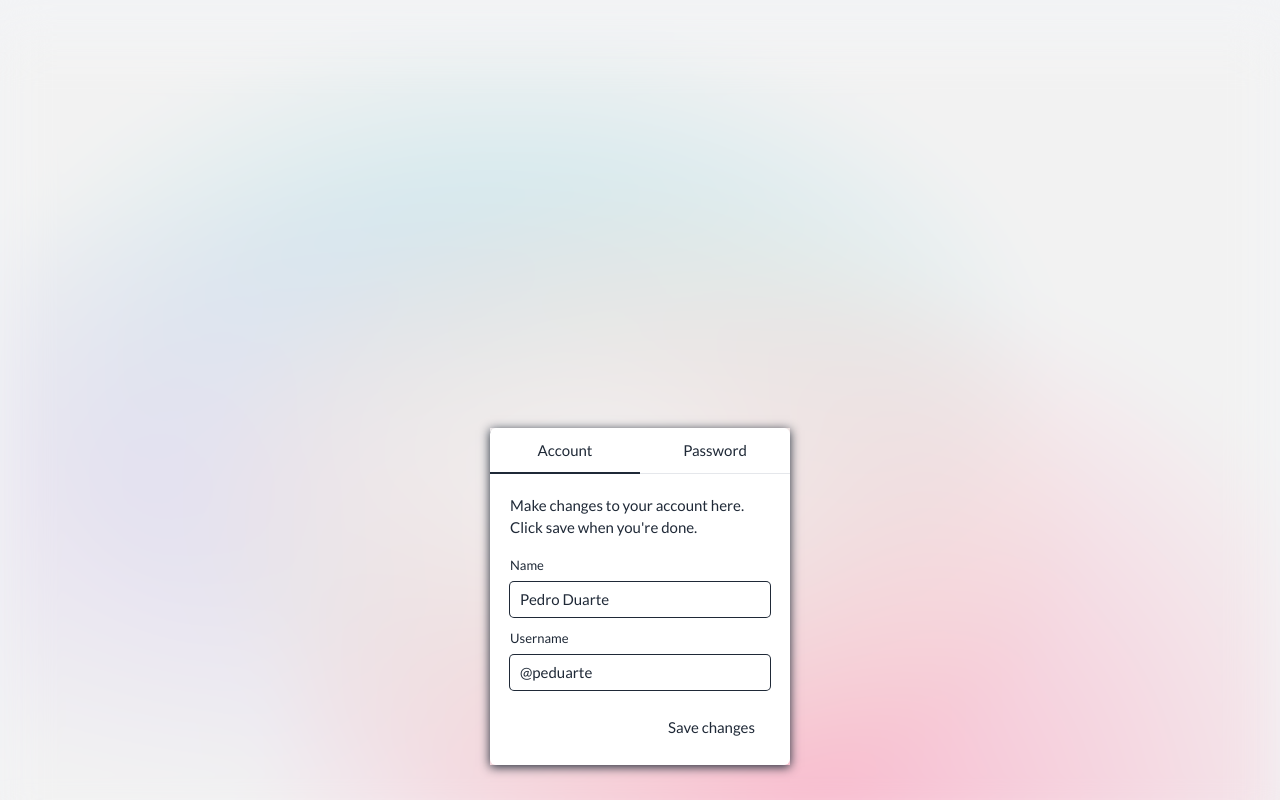
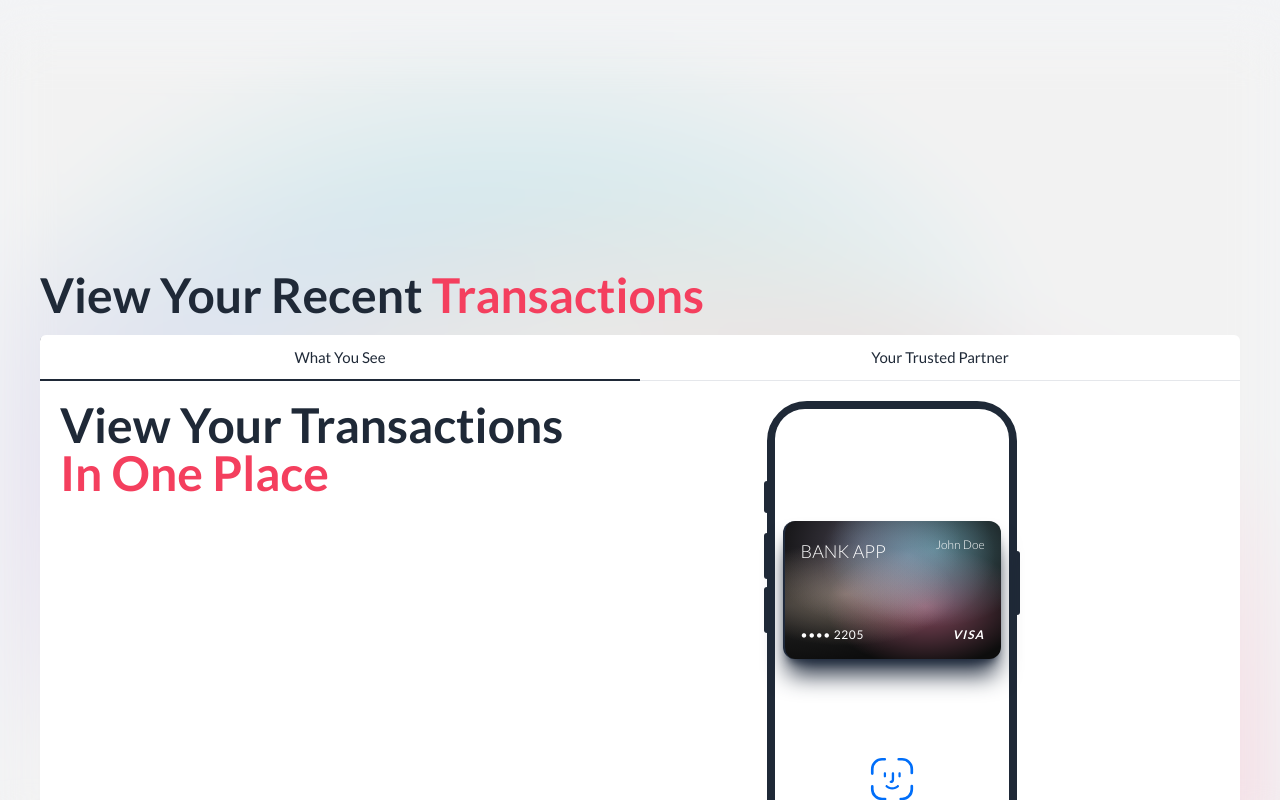
Before and after one commit to norvalbv/banking-app-website, a Next.js app: page / in a window 1280 px wide. Shown: the part 4604-5404 px from the top of the page. Built offline with nearby package versions, Linux system fonts and the light colour scheme.

Commit message:
Refactor TabComponent and update ViewTransactionsSection

```diff
--- a/app/(main)/AlertsSection/ChangingImages.tsx
+++ b/app/(main)/AlertsSection/ChangingImages.tsx
@@ -1,6 +1,6 @@
 import DeviceWithCardPayment from '@/components/ui/Device/DeviceWithCardPayment';
+import DeviceWithConfirmPayment from '@/components/ui/Device/DeviceWithConfirmPayment';
 import DeviceWithSetLimits from '@/components/ui/Device/DeviceWithSetLimits';
-import DeviceWithConfirmPayment from '@/components/ui/Device/DeviceWithConfirmPayment';
 import { AnimatePresence, motion } from 'framer-motion';
 import { ReactElement } from 'react';
 
--- a/app/(main)/AlertsSection/index.tsx
+++ b/app/(main)/AlertsSection/index.tsx
@@ -43,6 +43,7 @@ const AlertsSection = () => {
             title="Set Custom"
             highlightedText="Limits"
             description="Define spending limits with your trusted party to ensure your finances stay on track."
+            inline
           />
         </Section>
         <Section onInView={() => setActiveSection(1)}>
@@ -50,6 +51,7 @@ const AlertsSection = () => {
             title="Real-Time"
             highlightedText="Alerts"
             description="Get notified immediately when spending limits are exceeded. Your trusted party will be alerted to take action."
+            inline
           />
         </Section>
         <Section onInView={() => setActiveSection(2)}>
@@ -57,6 +59,7 @@ const AlertsSection = () => {
             title="Shared"
             highlightedText="Control"
             description="Your trusted party manages your finances, helping you stay within budget while you retain oversight."
+            inline
           />
         </Section>
       </div>
--- /dev/null
+++ b/app/(main)/ViewTransactionsSection/YouTab/index.tsx
@@ -0,0 +1,16 @@
+'use client';
+
+import DeviceWithCardPayment from '@/components/ui/Device/DeviceWithCardPayment';
+import Header from '@/components/ui/Header';
+import React from 'react';
+
+const You = () => {
+  return (
+    <div className="flex">
+      <Header title="View Your Transactions" highlightedText="In One Place" />
+      <DeviceWithCardPayment />
+    </div>
+  );
+};
+
+export default You;
--- a/app/(main)/ViewTransactionsSection/index.tsx
+++ b/app/(main)/ViewTransactionsSection/index.tsx
@@ -1,120 +1,36 @@
 import CardWrapper from '@/components/ui/CardWrapper';
-import React from 'react';
-import * as Tabs from '@radix-ui/react-tabs';
+import Header from '@/components/ui/Header';
+import TabComponent from '@/components/ui/TabComponent';
+import { TabContent, TabHeader } from '@/components/ui/TabComponent/types';
+import React, { useMemo } from 'react';
+import You from './YouTab';
 
 const ViewTransactionsSection = () => {
+  const tabHeaders: TabHeader[] = [
+    { value: 'You', label: 'What You See' },
+    { value: 'Partner', label: 'Your Trusted Partner' },
+  ];
+
+  const tabContents: TabContent[] = useMemo(
+    () => [
+      {
+        value: 'You',
+        component: <You />,
+      },
+      {
+        value: 'Partner',
+        component: <You />,
+      },
+    ],
+    []
+  );
+
   return (
-    <CardWrapper className='h-screen grid place-items-center'>
-      <Tabs.Root
-        className="shadow-blackA2 flex w-[300px] flex-col shadow-[0_2px_10px]"
-        defaultValue="tab1"
-      >
-        <Tabs.List
-          className="border-mauve6 flex shrink-0 border-b"
-          aria-label="Manage your account"
-        >
-          <Tabs.Trigger
-            className="text-mauve11 hover:text-violet11 data-[state=active]:text-violet11 flex h-[45px] flex-1 cursor-default select-none items-center justify-center bg-white px-5 text-[15px] leading-none outline-none first:rounded-tl-md last:rounded-tr-md data-[state=active]:shadow-[inset_0_-1px_0_0,0_1px_0_0] data-[state=active]:shadow-current data-[state=active]:focus:relative data-[state=active]:focus:shadow-[0_0_0_2px] data-[state=active]:focus:shadow-black"
-            value="tab1"
-          >
-            Account
-          </Tabs.Trigger>
-          <Tabs.Trigger
-            className="text-mauve11 hover:text-violet11 data-[state=active]:text-violet11 flex h-[45px] flex-1 cursor-default select-none items-center justify-center bg-white px-5 text-[15px] leading-none outline-none first:rounded-tl-md last:rounded-tr-md data-[state=active]:shadow-[inset_0_-1px_0_0,0_1px_0_0] data-[state=active]:shadow-current data-[state=active]:focus:relative data-[state=active]:focus:shadow-[0_0_0_2px] data-[state=active]:focus:shadow-black"
-            value="tab2"
-          >
-            Password
-          </Tabs.Trigger>
-        </Tabs.List>
-        <Tabs.Content
-          className="grow rounded-b-md bg-white p-5 outline-none focus:shadow-[0_0_0_2px] focus:shadow-black"
-          value="tab1"
-        >
-          <p className="text-mauve11 mb-5 text-[15px] leading-normal">
-            Make changes to your account here. Click save when you&apos;re done.
-          </p>
-          <fieldset className="mb-[15px] flex w-full flex-col justify-start">
-            <label className="text-violet12 mb-2.5 block text-[13px] leading-none" htmlFor="name">
-              Name
-            </label>
-            <input
-              className="text-violet11 shadow-violet7 focus:shadow-violet8 h-[35px] shrink-0 grow rounded px-2.5 text-[15px] leading-none shadow-[0_0_0_1px] outline-none focus:shadow-[0_0_0_2px]"
-              id="name"
-              defaultValue="Pedro Duarte"
-            />
-          </fieldset>
-          <fieldset className="mb-[15px] flex w-full flex-col justify-start">
-            <label
-              className="text-violet12 mb-2.5 block text-[13px] leading-none"
-              htmlFor="username"
-            >
-              Username
-            </label>
-            <input
-              className="text-violet11 shadow-violet7 focus:shadow-violet8 h-[35px] shrink-0 grow rounded px-2.5 text-[15px] leading-none shadow-[0_0_0_1px] outline-none focus:shadow-[0_0_0_2px]"
-              id="username"
-              defaultValue="@peduarte"
-            />
-          </fieldset>
-          <div className="mt-5 flex justify-end">
-            <button className="bg-green4 text-green11 hover:bg-green5 focus:shadow-green7 inline-flex h-[35px] cursor-default items-center justify-center rounded px-[15px] text-[15px] font-medium leading-none outline-none focus:shadow-[0_0_0_2px]">
-              Save changes
-            </button>
-          </div>
-        </Tabs.Content>
-        <Tabs.Content
-          className="grow rounded-b-md bg-white p-5 outline-none focus:shadow-[0_0_0_2px] focus:shadow-black"
-          value="tab2"
-        >
-          <p className="text-mauve11 mb-5 text-[15px] leading-normal">
-            Change your password here. After saving, you&apos;ll be logged out.
-          </p>
-          <fieldset className="mb-[15px] flex w-full flex-col justify-start">
-            <label
-              className="text-violet12 mb-2.5 block text-[13px] leading-none"
-              htmlFor="currentPassword"
-            >
-              Current password
-            </label>
-            <input
-              className="text-violet11 shadow-violet7 focus:shadow-violet8 h-[35px] shrink-0 grow rounded px-2.5 text-[15px] leading-none shadow-[0_0_0_1px] outline-none focus:shadow-[0_0_0_2px]"
-              id="currentPassword"
-              type="password"
-            />
-          </fieldset>
-          <fieldset className="mb-[15px] flex w-full flex-col justify-start">
-            <label
-              className="text-violet12 mb-2.5 block text-[13px] leading-none"
-              htmlFor="newPassword"
-            >
-              New password
-            </label>
-            <input
-              className="text-violet11 shadow-violet7 focus:shadow-violet8 h-[35px] shrink-0 grow rounded px-2.5 text-[15px] leading-none shadow-[0_0_0_1px] outline-none focus:shadow-[0_0_0_2px]"
-              id="newPassword"
-              type="password"
-            />
-          </fieldset>
-          <fieldset className="mb-[15px] flex w-full flex-col justify-start">
-            <label
-              className="text-violet12 mb-2.5 block text-[13px] leading-none"
-              htmlFor="confirmPassword"
-            >
-              Confirm password
-            </label>
-            <input
-              className="text-violet11 shadow-violet7 focus:shadow-violet8 h-[35px] shrink-0 grow rounded px-2.5 text-[15px] leading-none shadow-[0_0_0_1px] outline-none focus:shadow-[0_0_0_2px]"
-              id="confirmPassword"
-              type="password"
-            />
-          </fieldset>
-          <div className="mt-5 flex justify-end">
-            <button className="bg-green4 text-green11 hover:bg-green5 focus:shadow-green7 inline-flex h-[35px] cursor-default items-center justify-center rounded px-[15px] text-[15px] font-medium leading-none outline-none focus:shadow-[0_0_0_2px]">
-              Change password
-            </button>
-          </div>
-        </Tabs.Content>
-      </Tabs.Root>
+    <CardWrapper className="flex h-screen w-full items-center justify-center">
+      <div className="w-full">
+        <Header title="View Your Recent" highlightedText="Transactions" inline />
+        <TabComponent headers={tabHeaders} contents={tabContents} />
+      </div>
     </CardWrapper>
   );
 };
--- a/components/ui/Device/DeviceWithCardPayment/index.tsx
+++ b/components/ui/Device/DeviceWithCardPayment/index.tsx
@@ -4,7 +4,7 @@ import Lottie from 'lottie-react';
 import payConfirm from '@/lib/constants/pay-confirm.json';
 import BankCard from '../../BankCard';
 
-const DeviceWithViewTransactions = () => {
+const DeviceWithCardPayment = () => {
   return (
     <Device>
       <div className="mx-2 mt-28">
@@ -19,4 +19,4 @@ const DeviceWithViewTransactions = () => {
   );
 };
 
-export default DeviceWithViewTransactions;
+export default DeviceWithCardPayment;
--- a/components/ui/Header/index.tsx
+++ b/components/ui/Header/index.tsx
@@ -22,12 +22,14 @@ const headerVariants = cva('mb-4 font-bold', {
 export type HeaderProps = VariantProps<typeof headerVariants> & {
   title: string;
   highlightedText?: string;
+  inline?: boolean;
   className?: string;
 };
 
 const Header = ({
   title,
   highlightedText,
+  inline,
   size,
   alignment,
   className,
@@ -37,7 +39,8 @@ const Header = ({
       {title}
       {highlightedText && (
         <>
-          <br />
+          {!inline && <br />}
+          {inline && ' '}
           <span className="text-rose-500">{highlightedText}</span>
         </>
       )}
--- /dev/null
+++ b/components/ui/TabComponent/index.tsx
@@ -0,0 +1,46 @@
+import * as Tabs from '@radix-ui/react-tabs';
+import React, { ReactNode } from 'react';
+
+type TabComponentProps = {
+  headers: TabHeader[];
+  contents: TabContent[];
+};
+
+export type TabHeader = {
+  value: string;
+  label: string;
+};
+
+export type TabContent = {
+  value: string;
+  component: ReactNode;
+};
+
+const TabComponent = ({ headers, contents }: TabComponentProps) => {
+  return (
+    <Tabs.Root className="w-full" defaultValue={headers[0].value}>
+      <Tabs.List className="border-mauve6 flex shrink-0 border-b" aria-label="Manage your account">
+        {headers.map((header) => (
+          <Tabs.Trigger
+            key={header.value}
+            className="text-mauve11 hover:text-violet11 data-[state=active]:text-violet11 flex h-[45px] flex-1 cursor-default select-none items-center justify-center bg-white px-5 text-[15px] leading-none outline-none first:rounded-tl-md last:rounded-tr-md data-[state=active]:shadow-[inset_0_-1px_0_0,0_1px_0_0] data-[state=active]:shadow-current data-[state=active]:focus:relative data-[state=active]:focus:shadow-[0_0_0_2px] data-[state=active]:focus:shadow-black"
+            value={header.value}
+          >
+            {header.label}
+          </Tabs.Trigger>
+        ))}
+      </Tabs.List>
+      {contents.map((content) => (
+        <Tabs.Content
+          key={content.value}
+          className="grow rounded-b-md bg-white p-5 outline-none focus:shadow-[0_0_0_2px] focus:shadow-black"
+          value={content.value}
+        >
+          {content.component}
+        </Tabs.Content>
+      ))}
+    </Tabs.Root>
+  );
+};
+
+export default TabComponent;
```
